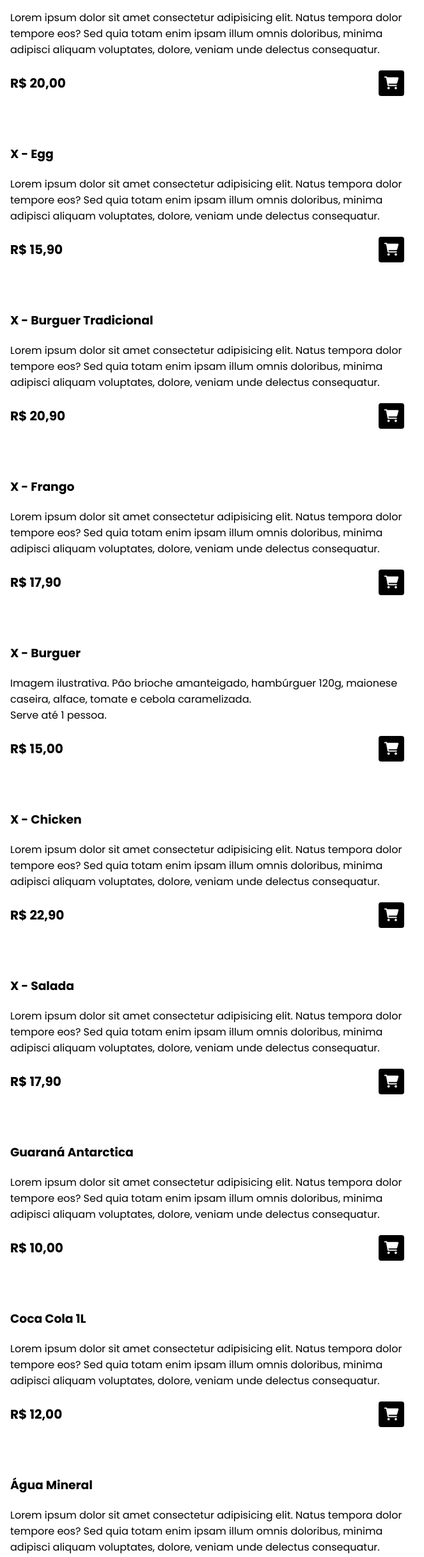
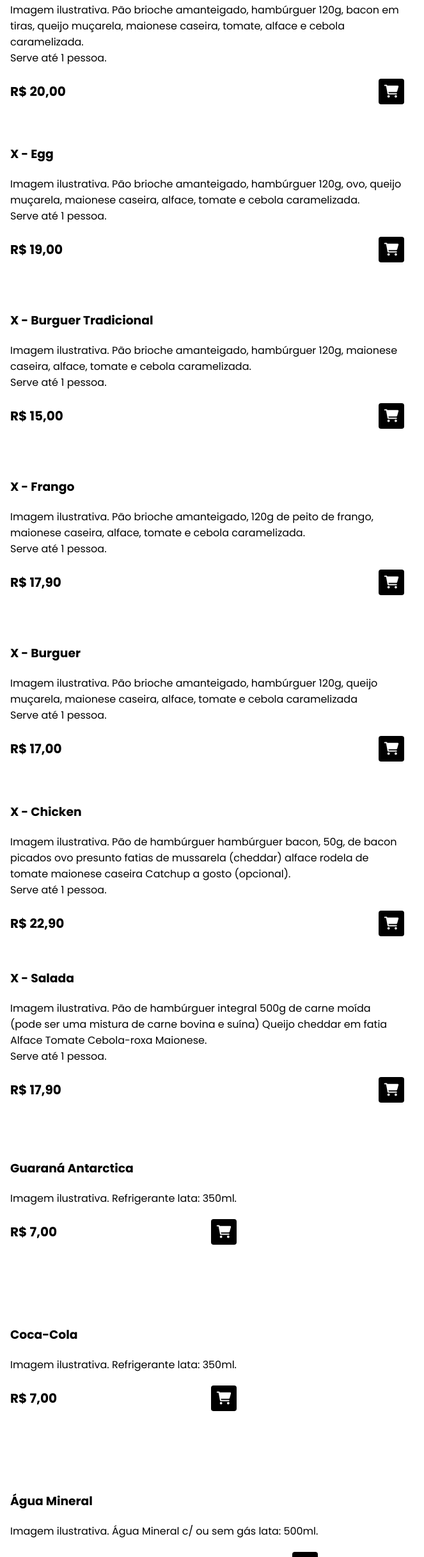
Before and after one commit to Bruno-spj/cardapio-wr-acai-sorvetes, a plain HTML site: page index.html in a window 1280 px wide. Shown: the part 1857-4290 px from the top of the page at 64% size, 244-907 px from the left. Drawn offline with nearby package versions, Linux system fonts and the light colour scheme.

Commit message:
Adicionado descrição nos itens do cardápio

```diff
--- a/index.html
+++ b/index.html
@@ -59,9 +59,14 @@
             />
 
             <div class="info-cardapio">
-              <h3 class="titulo-item-cardapio">Açai - Tradicional - P (300ml)</h3>
+              <h3 class="titulo-item-cardapio">
+                Açai - Tradicional - P (300ml)
+              </h3>
               <p class="texto-info-cardapio">
-                Imagem ilustrativa. Delicioso açaí com até 3 acompanhamentos, 2 tipos de frutas e 1 sabor de cobertura a sua escolha! Observação: Não mandamos os acompanhamentos separados! <br>Serve até 1 pessoa.
+                Imagem ilustrativa. Delicioso açaí com até 3 acompanhamentos, 2
+                tipos de frutas e 1 sabor de cobertura a sua escolha!
+                Observação: Não mandamos os acompanhamentos separados!
+                <br />Serve até 1 pessoa.
               </p>
 
               <div class="info-preco">
@@ -86,9 +91,14 @@
             />
 
             <div class="info-cardapio">
-              <h3 class="titulo-item-cardapio">Açai - Tradicional - M (500ml)</h3>
+              <h3 class="titulo-item-cardapio">
+                Açai - Tradicional - M (500ml)
+              </h3>
               <p class="texto-info-cardapio">
-                Imagem ilustrativa. Delicioso açaí com até 4 acompanhamentos, 2 tipos de frutas e 1 sabor de cobertura a sua escolha! Observação: Não mandamos os acompanhamentos separados! <br>Serve até 2 pessoas.
+                Imagem ilustrativa. Delicioso açaí com até 4 acompanhamentos, 2
+                tipos de frutas e 1 sabor de cobertura a sua escolha!
+                Observação: Não mandamos os acompanhamentos separados!
+                <br />Serve até 2 pessoas.
               </p>
 
               <div class="info-preco">
@@ -113,9 +123,14 @@
             />
 
             <div class="info-cardapio">
-              <h3 class="titulo-item-cardapio">Açai - Tradicional - G (700ml)</h3>
+              <h3 class="titulo-item-cardapio">
+                Açai - Tradicional - G (700ml)
+              </h3>
               <p class="texto-info-cardapio">
-                Imagem ilustrativa. Delicioso açaí com até 5 acompanhamentos, 2 tipos de frutas e 1 sabor de cobertura a sua escolha! Observação: Não mandamos os acompanhamentos separados! <br>Serve até 3 pessoas.
+                Imagem ilustrativa. Delicioso açaí com até 5 acompanhamentos, 2
+                tipos de frutas e 1 sabor de cobertura a sua escolha!
+                Observação: Não mandamos os acompanhamentos separados!
+                <br />Serve até 3 pessoas.
               </p>
 
               <div class="info-preco">
@@ -142,7 +157,9 @@
             <div class="info-cardapio">
               <h3 class="titulo-item-cardapio">Coxinha de Frango</h3>
               <p class="texto-info-cardapio">
-                Imagem ilustrativa. Uma irresistível massa sequinha e crocante por fora, recheada com frango desfiado temperado! <br>Serve até 1 pessoa.
+                Imagem ilustrativa. Uma irresistível massa sequinha e crocante
+                por fora, recheada com frango desfiado temperado! <br />Serve
+                até 1 pessoa.
               </p>
 
               <div class="info-preco">
@@ -164,7 +181,9 @@
             <div class="info-cardapio">
               <h3 class="titulo-item-cardapio">X - Duplo</h3>
               <p class="texto-info-cardapio">
-                Imagem ilustrativa. Pão brioche amanteigado, hambúrguer 120g 2x, queijo cheddar 2x, maionese caseira, alface, tomate e cebola caramelizada <br>Serve até 1 pessoa.
+                Imagem ilustrativa. Pão brioche amanteigado, hambúrguer 120g 2x,
+                queijo cheddar 2x, maionese caseira, alface, tomate e cebola
+                caramelizada <br />Serve até 1 pessoa.
               </p>
 
               <div class="info-preco">
@@ -186,10 +205,9 @@
             <div class="info-cardapio">
               <h3 class="titulo-item-cardapio">X - Bacon</h3>
               <p class="texto-info-cardapio">
-                Lorem ipsum dolor sit amet consectetur adipisicing elit. Natus
-                tempora dolor tempore eos? Sed quia totam enim ipsam illum omnis
-                doloribus, minima adipisci aliquam voluptates, dolore, veniam
-                unde delectus consequatur.
+                Imagem ilustrativa. Pão brioche amanteigado, hambúrguer 120g,
+                bacon em tiras, queijo muçarela, maionese caseira, tomate,
+                alface e cebola caramelizada.<br />Serve até 1 pessoa.
               </p>
 
               <div class="info-preco">
@@ -212,19 +230,18 @@
             <div class="info-cardapio">
               <h3 class="titulo-item-cardapio">X - Egg</h3>
               <p class="texto-info-cardapio">
-                Lorem ipsum dolor sit amet consectetur adipisicing elit. Natus
-                tempora dolor tempore eos? Sed quia totam enim ipsam illum omnis
-                doloribus, minima adipisci aliquam voluptates, dolore, veniam
-                unde delectus consequatur.
+                Imagem ilustrativa. Pão brioche amanteigado, hambúrguer 120g,
+                ovo, queijo muçarela, maionese caseira, alface, tomate e cebola
+                caramelizada.<br />Serve até 1 pessoa.
               </p>
 
               <div class="info-preco">
-                <p class="preco-cardapio">R$ 15,90</p>
+                <p class="preco-cardapio">R$ 19,00</p>
 
                 <button
                   class="add-to-cart-btn"
                   data-name="X - Egg"
-                  data-price="15.90"
+                  data-price="19.00"
                 >
                   <i class="fa-solid fa-cart-shopping"></i>
                 </button>
@@ -238,19 +255,18 @@
             <div class="info-cardapio">
               <h3 class="titulo-item-cardapio">X - Burguer Tradicional</h3>
               <p class="texto-info-cardapio">
-                Lorem ipsum dolor sit amet consectetur adipisicing elit. Natus
-                tempora dolor tempore eos? Sed quia totam enim ipsam illum omnis
-                doloribus, minima adipisci aliquam voluptates, dolore, veniam
-                unde delectus consequatur.
+                Imagem ilustrativa. Pão brioche amanteigado, hambúrguer 120g,
+                maionese caseira, alface, tomate e cebola caramelizada.<br />Serve
+                até 1 pessoa.
               </p>
 
               <div class="info-preco">
-                <p class="preco-cardapio">R$ 20,90</p>
+                <p class="preco-cardapio">R$ 15,00</p>
 
                 <button
                   class="add-to-cart-btn"
                   data-name="X - Burguer Tradicional "
-                  data-price="20.90"
+                  data-price="15.00"
                 >
                   <i class="fa-solid fa-cart-shopping"></i>
                 </button>
@@ -264,10 +280,9 @@
             <div class="info-cardapio">
               <h3 class="titulo-item-cardapio">X - Frango</h3>
               <p class="texto-info-cardapio">
-                Lorem ipsum dolor sit amet consectetur adipisicing elit. Natus
-                tempora dolor tempore eos? Sed quia totam enim ipsam illum omnis
-                doloribus, minima adipisci aliquam voluptates, dolore, veniam
-                unde delectus consequatur.
+                Imagem ilustrativa. Pão brioche amanteigado, 120g de peito de
+                frango, maionese caseira, alface, tomate e cebola
+                caramelizada.<br />Serve até 1 pessoa.
               </p>
 
               <div class="info-preco">
@@ -290,16 +305,18 @@
             <div class="info-cardapio">
               <h3 class="titulo-item-cardapio">X - Burguer</h3>
               <p class="texto-info-cardapio">
-                Imagem ilustrativa. Pão brioche amanteigado, hambúrguer 120g, maionese caseira, alface, tomate e cebola caramelizada.<br>Serve até 1 pessoa.
+                Imagem ilustrativa. Pão brioche amanteigado, hambúrguer 120g,
+                queijo muçarela, maionese caseira, alface, tomate e cebola
+                caramelizada<br />Serve até 1 pessoa.
               </p>
 
               <div class="info-preco">
-                <p class="preco-cardapio">R$ 15,00</p>
+                <p class="preco-cardapio">R$ 17,00</p>
 
                 <button
                   class="add-to-cart-btn"
                   data-name="X - Burguer"
-                  data-price="15.00"
+                  data-price="17.00"
                 >
                   <i class="fa-solid fa-cart-shopping"></i>
                 </button>
@@ -313,10 +330,9 @@
             <div class="info-cardapio">
               <h3 class="titulo-item-cardapio">X - Chicken</h3>
               <p class="texto-info-cardapio">
-                Lorem ipsum dolor sit amet consectetur adipisicing elit. Natus
-                tempora dolor tempore eos? Sed quia totam enim ipsam illum omnis
-                doloribus, minima adipisci aliquam voluptates, dolore, veniam
-                unde delectus consequatur.
+                Imagem ilustrativa. Pão de hambúrguer hambúrguer bacon, 50g, de
+                bacon picados ovo presunto fatias de mussarela (cheddar) alface
+                rodela de tomate maionese caseira Catchup a gosto (opcional).<br />Serve até 1 pessoa.
               </p>
 
               <div class="info-preco">
@@ -339,10 +355,7 @@
             <div class="info-cardapio">
               <h3 class="titulo-item-cardapio">X - Salada</h3>
               <p class="texto-info-cardapio">
-                Lorem ipsum dolor sit amet consectetur adipisicing elit. Natus
-                tempora dolor tempore eos? Sed quia totam enim ipsam illum omnis
-                doloribus, minima adipisci aliquam voluptates, dolore, veniam
-                unde delectus consequatur.
+                Imagem ilustrativa. Pão de hambúrguer integral 500g de carne moída (pode ser uma mistura de carne bovina e suína) Queijo cheddar em fatia Alface Tomate Cebola-roxa Maionese.<br />Serve até 1 pessoa.
               </p>
 
               <div class="info-preco">
@@ -365,19 +378,16 @@
             <div class="info-cardapio">
               <h3 class="titulo-item-cardapio">Guaraná Antarctica</h3>
               <p class="texto-info-cardapio">
-                Lorem ipsum dolor sit amet consectetur adipisicing elit. Natus
-                tempora dolor tempore eos? Sed quia totam enim ipsam illum omnis
-                doloribus, minima adipisci aliquam voluptates, dolore, veniam
-                unde delectus consequatur.
+                Imagem ilustrativa. Refrigerante lata: 350ml.
               </p>
 
               <div class="info-preco">
-                <p class="preco-cardapio">R$ 10,00</p>
+                <p class="preco-cardapio">R$ 7,00</p>
 
                 <button
                   class="add-to-cart-btn"
                   data-name="Guaraná Antarctica"
-                  data-price="10.00"
+                  data-price="7.00"
                 >
                   <i class="fa-solid fa-cart-shopping"></i>
                 </button>
@@ -389,21 +399,18 @@
             <img class="img-cardapio" src="./src/assets/refri-1.png" alt="" />
 
             <div class="info-cardapio">
-              <h3 class="titulo-item-cardapio">Coca Cola 1L</h3>
+              <h3 class="titulo-item-cardapio">Coca-Cola </h3>
               <p class="texto-info-cardapio">
-                Lorem ipsum dolor sit amet consectetur adipisicing elit. Natus
-                tempora dolor tempore eos? Sed quia totam enim ipsam illum omnis
-                doloribus, minima adipisci aliquam voluptates, dolore, veniam
-                unde delectus consequatur.
+                Imagem ilustrativa. Refrigerante lata: 350ml.
               </p>
 
               <div class="info-preco">
-                <p class="preco-cardapio">R$ 12,00</p>
+                <p class="preco-cardapio">R$ 7,00</p>
 
                 <button
                   class="add-to-cart-btn"
                   data-name="Coca Cola 1L"
-                  data-price="12.00"
+                  data-price="7.00"
                 >
                   <i class="fa-solid fa-cart-shopping"></i>
                 </button>
@@ -417,10 +424,7 @@
             <div class="info-cardapio">
               <h3 class="titulo-item-cardapio">Água Mineral</h3>
               <p class="texto-info-cardapio">
-                Lorem ipsum dolor sit amet consectetur adipisicing elit. Natus
-                tempora dolor tempore eos? Sed quia totam enim ipsam illum omnis
-                doloribus, minima adipisci aliquam voluptates, dolore, veniam
-                unde delectus consequatur.
+                Imagem ilustrativa. Água Mineral c/ ou sem gás lata: 500ml.
               </p>
 
               <div class="info-preco">
@@ -438,15 +442,16 @@
           </div>
 
           <div class="menu-cardapio">
-            <img class="img-cardapio" src="./src/assets/img-coca-cola.jpg" alt="" />
+            <img
+              class="img-cardapio"
+              src="./src/assets/img-coca-cola.jpg"
+              alt=""
+            />
 
             <div class="info-cardapio">
               <h3 class="titulo-item-cardapio">Coca-Cola 1L</h3>
               <p class="texto-info-cardapio">
-                Lorem ipsum dolor sit amet consectetur adipisicing elit. Natus
-                tempora dolor tempore eos? Sed quia totam enim ipsam illum omnis
-                doloribus, minima adipisci aliquam voluptates, dolore, veniam
-                unde delectus consequatur.
+                Imagem ilustrativa. Refrigerante Coca-Cola: 1L.
               </p>
 
               <div class="info-preco">
@@ -462,7 +467,6 @@
               </div>
             </div>
           </div>
-
         </div>
       </section>
     </main>
```
